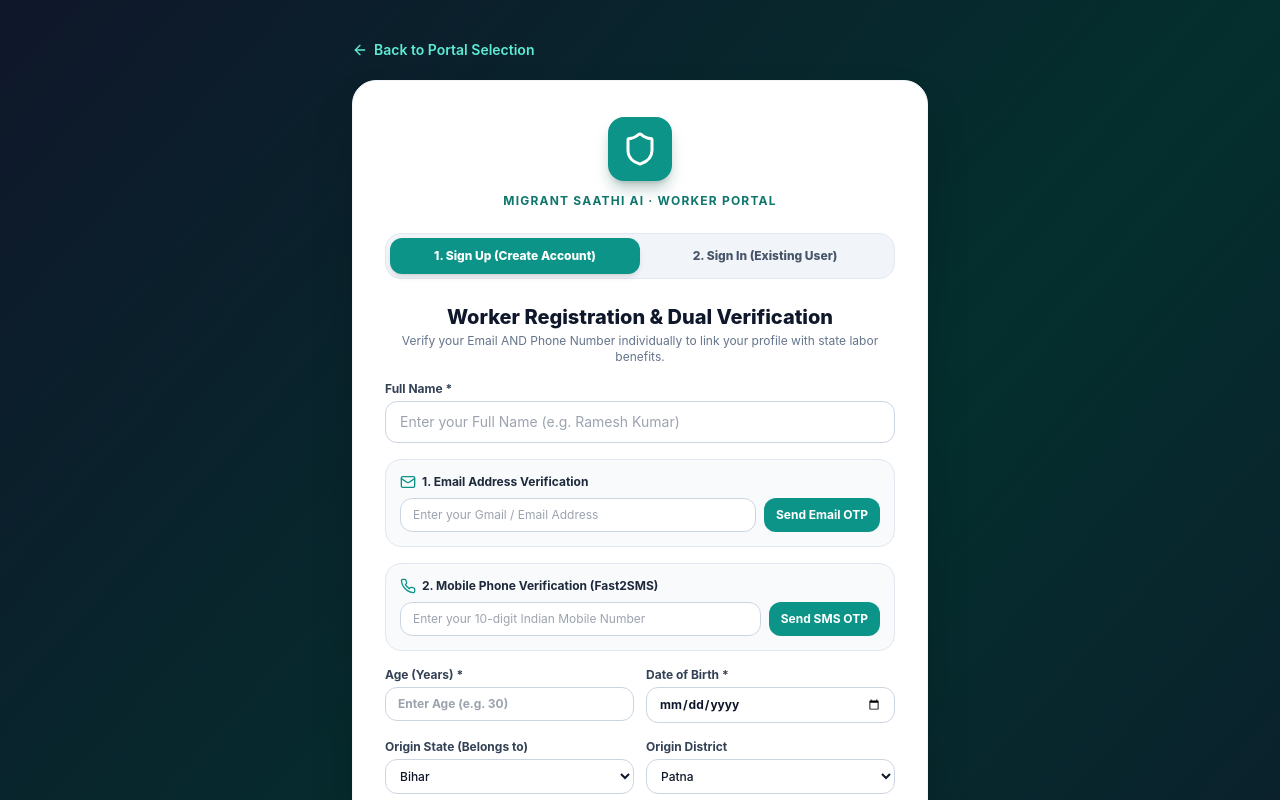
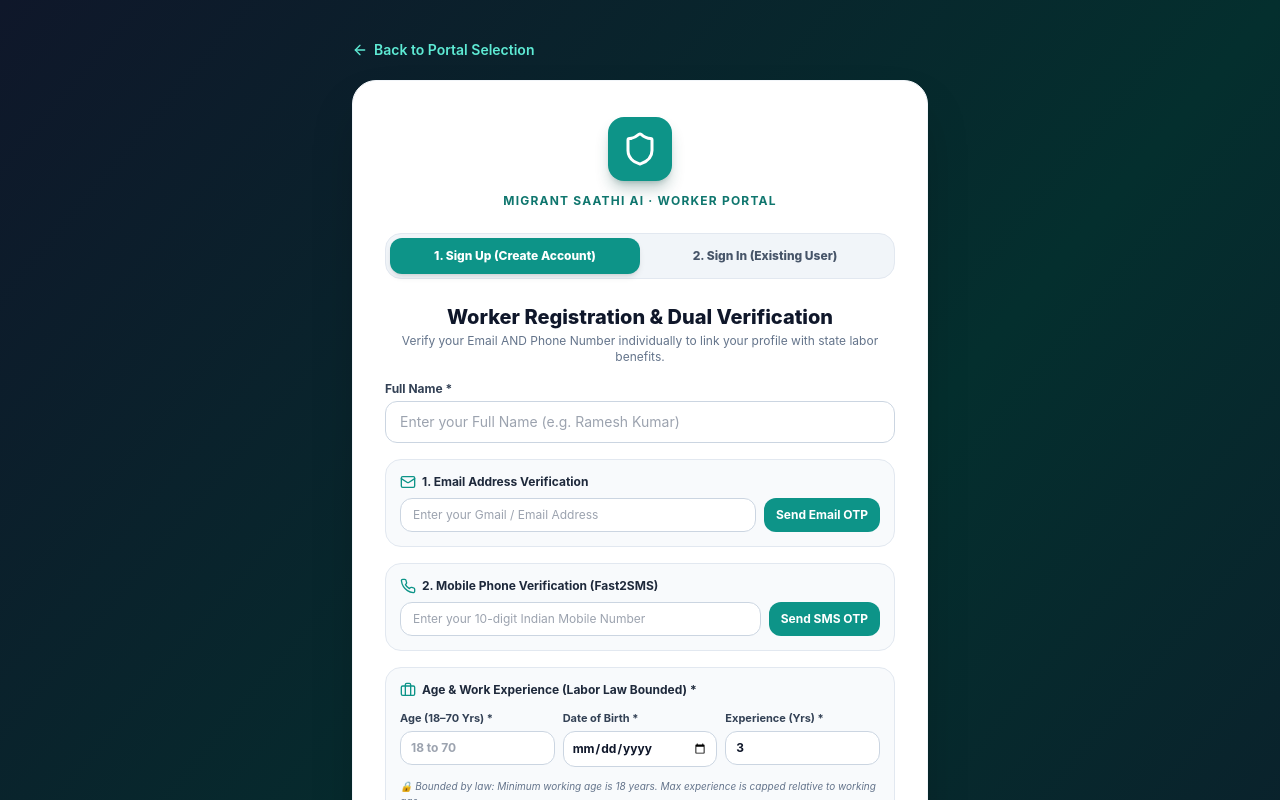
Before and after one commit to ohmsharma1401-rgb/migrant-saathi-ai, a React (Vite) app in the folder frontend/: page /login/worker in a window 1280 px wide. Shown: the top 800 px of the page. Built offline with nearby package versions, Linux system fonts and the light colour scheme.

Commit message:
Enforce_labor_law_bounded_age_limits_18_to_70_and_capped_work_experience_to_prevent_form_misuse

```diff
--- a/frontend/src/pages/public/WorkerLogin.tsx
+++ b/frontend/src/pages/public/WorkerLogin.tsx
@@ -1,6 +1,6 @@
 import { useState } from 'react'
 import { useNavigate } from 'react-router-dom'
-import { Shield, ArrowLeft, Loader2, Mail, Phone, CheckCircle2, Building2, MapPin } from 'lucide-react'
+import { Shield, ArrowLeft, Loader2, Mail, Phone, CheckCircle2, Building2, MapPin, Briefcase } from 'lucide-react'
 import api from '@/services/api'
 import { useAuthStore } from '@/store/authStore'
 
@@ -105,6 +105,7 @@
     mobileNumber: '',
     age: '',
     dob: '',
+    yearsExp: '3',
     originState: 'Bihar',
     originDistrict: 'Patna',
     currentDistrict: 'Ahmedabad',
@@ -115,11 +116,15 @@
   const [selectedSkills, setSelectedSkills] = useState<string[]>([])
   const [savingReg, setSavingReg] = useState(false)
 
-  // Sync Age -> Birthdate
+  // Sync Age -> Birthdate with Strict Bounds (Min 18, Max 70)
   function handleAgeChange(newAgeStr: string) {
-    const parsedAge = parseInt(newAgeStr, 10)
+    let parsedAge = parseInt(newAgeStr, 10)
+    if (!isNaN(parsedAge)) {
+      if (parsedAge > 70) parsedAge = 70
+      newAgeStr = parsedAge.toString()
+    }
     let newDob = regForm.dob
-    if (!isNaN(parsedAge) && parsedAge > 0 && parsedAge < 120) {
+    if (!isNaN(parsedAge) && parsedAge >= 18 && parsedAge <= 70) {
       const currentYear = new Date().getFullYear()
       const birthYear = currentYear - parsedAge
       newDob = `${birthYear}-01-01`
@@ -127,14 +132,21 @@
     setRegForm((prev) => ({ ...prev, age: newAgeStr, dob: newDob }))
   }
 
-  // Sync Birthdate -> Age
+  // Sync Birthdate -> Age with Minimum 18
   function handleDobChange(newDobStr: string) {
     let newAge = regForm.age
     if (newDobStr) {
       const birthYear = parseInt(newDobStr.split('-')[0], 10)
       if (!isNaN(birthYear)) {
         const currentYear = new Date().getFullYear()
-        newAge = Math.max(16, currentYear - birthYear).toString()
+        const computed = currentYear - birthYear
+        if (computed < 18) {
+          newAge = '18'
+        } else if (computed > 70) {
+          newAge = '70'
+        } else {
+          newAge = computed.toString()
+        }
       }
     }
     setRegForm((prev) => ({ ...prev, dob: newDobStr, age: newAge }))
@@ -233,6 +245,23 @@
       return
     }
 
+    const ageNum = parseInt(regForm.age, 10)
+    if (isNaN(ageNum) || ageNum < 18 || ageNum > 70) {
+      setApiError('Age must be between 18 and 70 years (Minimum working age is 18)')
+      return
+    }
+
+    const expNum = parseInt(regForm.yearsExp, 10) || 0
+    const maxExpAllowed = Math.max(0, ageNum - 18)
+    if (expNum < 0) {
+      setApiError('Years of experience cannot be negative')
+      return
+    }
+    if (expNum > maxExpAllowed) {
+      setApiError(`Years of experience cannot exceed ${maxExpAllowed} years for a worker aged ${ageNum}`)
+      return
+    }
+
     setSavingReg(true)
 
     const customWorker = {
@@ -242,6 +271,7 @@
       mobile_number: regForm.mobileNumber,
       age: regForm.age || '30',
       dob: regForm.dob || '1996-01-01',
+      years_exp: expNum,
       origin_state: regForm.originState,
       origin_district: regForm.originDistrict,
       current_district: regForm.currentDistrict,
@@ -494,27 +524,54 @@
               )}
             </div>
 
-            {/* Dynamic Synchronized Age & Date of Birth */}
-            <div className="grid grid-cols-2 gap-3">
+            {/* Dynamic Bounded Age (18-70 Yrs), Birthdate & Work Experience */}
+            <div className="p-3.5 bg-slate-50 border border-slate-200 rounded-2xl space-y-3">
+              <label className="text-xs font-bold text-slate-800 flex items-center gap-1.5">
+                <Briefcase className="h-4 w-4 text-teal-600" />
+                Age &amp; Work Experience (Labor Law Bounded) *
+              </label>
+
+              <div className="grid grid-cols-3 gap-2">
                 <div>
-                <label className="block text-xs font-bold text-slate-700 mb-1">Age (Years) *</label>
+                  <label className="block text-[11px] font-bold text-slate-700 mb-1">Age (18–70 Yrs) *</label>
                   <input
                     type="number"
-                  placeholder="Enter Age (e.g. 30)"
+                    min={18}
+                    max={70}
+                    required
+                    placeholder="18 to 70"
                     value={regForm.age}
                     onChange={(e) => handleAgeChange(e.target.value)}
-                  className="w-full rounded-xl border border-slate-300 px-3 py-2 text-xs text-slate-900 outline-none focus:border-teal-600 font-bold"
+                    className="w-full rounded-xl border border-slate-300 px-2.5 py-2 text-xs text-slate-900 outline-none focus:border-teal-600 font-bold bg-white"
                   />
                 </div>
                 <div>
-                <label className="block text-xs font-bold text-slate-700 mb-1">Date of Birth *</label>
+                  <label className="block text-[11px] font-bold text-slate-700 mb-1">Date of Birth *</label>
                   <input
                     type="date"
+                    required
                     value={regForm.dob}
                     onChange={(e) => handleDobChange(e.target.value)}
-                  className="w-full rounded-xl border border-slate-300 px-3 py-2 text-xs text-slate-900 outline-none focus:border-teal-600 bg-white font-bold"
+                    className="w-full rounded-xl border border-slate-300 px-2 py-2 text-xs text-slate-900 outline-none focus:border-teal-600 bg-white font-bold"
                   />
                 </div>
+                <div>
+                  <label className="block text-[11px] font-bold text-slate-700 mb-1">Experience (Yrs) *</label>
+                  <input
+                    type="number"
+                    min={0}
+                    max={regForm.age ? Math.max(0, parseInt(regForm.age, 10) - 18) : 50}
+                    required
+                    placeholder="Years"
+                    value={regForm.yearsExp}
+                    onChange={(e) => setRegForm({ ...regForm, yearsExp: e.target.value })}
+                    className="w-full rounded-xl border border-slate-300 px-2.5 py-2 text-xs text-slate-900 outline-none focus:border-teal-600 font-bold bg-white"
+                  />
+                </div>
+              </div>
+              <p className="text-[10px] text-slate-500 italic">
+                🔒 Bounded by law: Minimum working age is 18 years. Max experience is capped relative to working age.
+              </p>
             </div>
 
             {/* Origin State & District Dropdown */}
```
Lines whose indentation alone changed are shown as unchanged.
